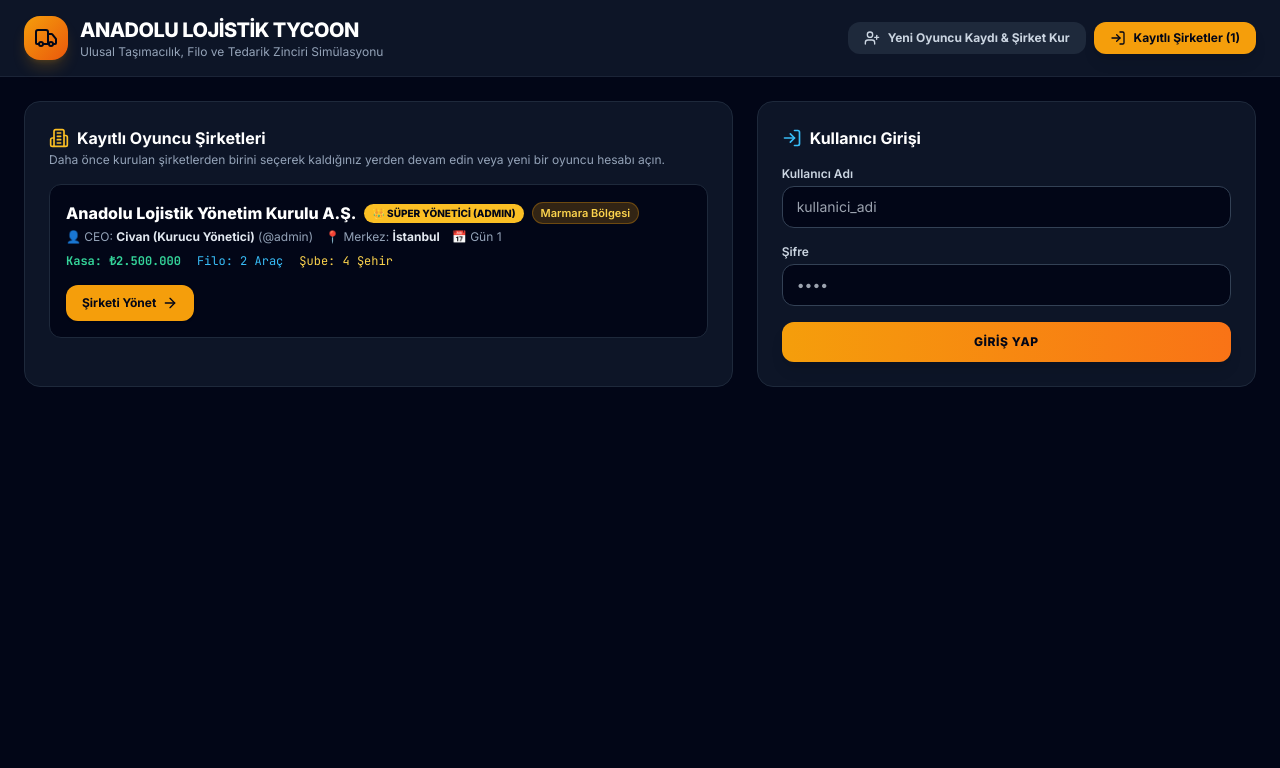
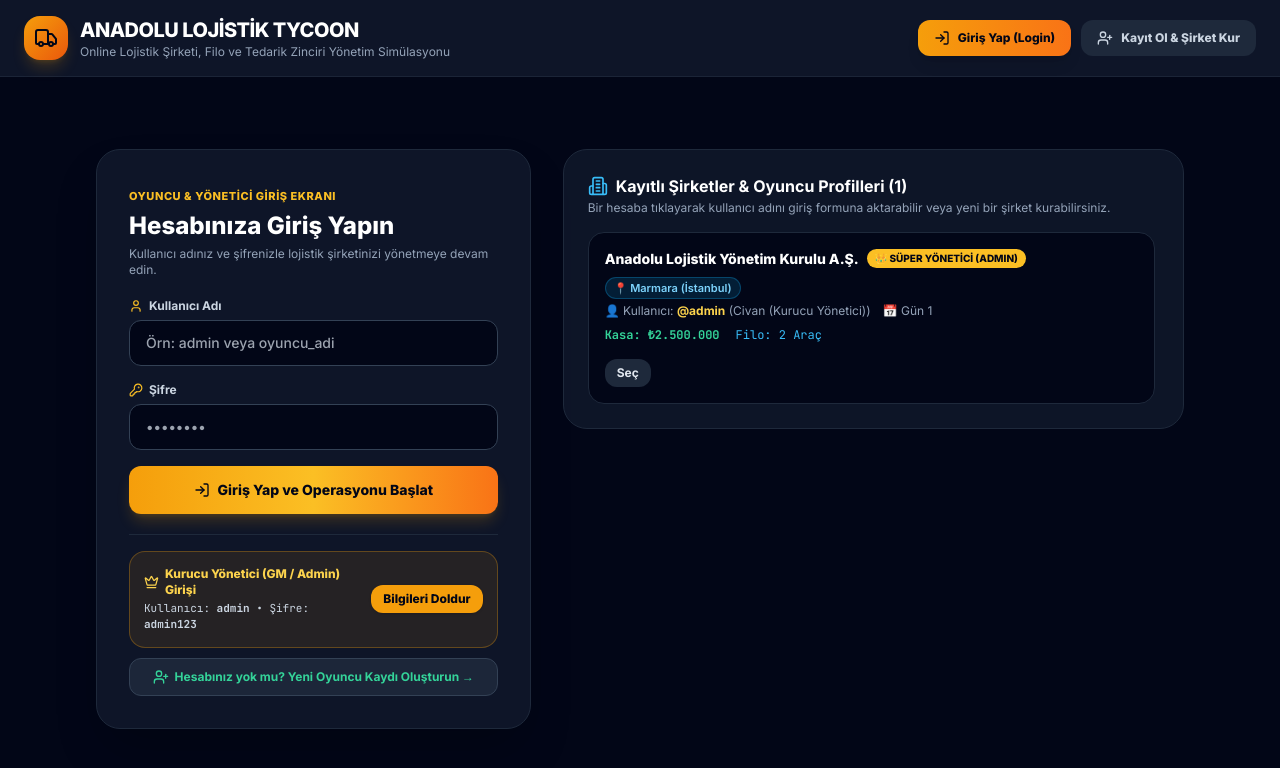
Before and after one commit to civanytb1-prog/lojistik, a React (Vite) app: page / in a window 1280 px wide. Shown: the top 768 px of the page. Built offline with nearby package versions, Linux system fonts and the light colour scheme.

Commit message:
Always show Login and Registration screen on home page startup

```diff
--- a/src/App.jsx
+++ b/src/App.jsx
@@ -340,29 +340,9 @@ export default function App() {
     return list;
   });
 
-  const [activeUsername, setActiveUsername] = useState(() => {
-    try {
-      return localStorage.getItem(ACTIVE_USER_KEY) || null;
-    } catch (e) {
-      return null;
-    }
-  });
-
-  const [game, setGame] = useState(() => {
-    try {
-      const savedAccounts = JSON.parse(
-        localStorage.getItem(ACCOUNTS_STORAGE_KEY) || '[]'
-      );
-      const actUser = localStorage.getItem(ACTIVE_USER_KEY);
-      if (actUser) {
-        const found = savedAccounts.find((a) => a.username === actUser);
-        if (found?.gameState) return found.gameState;
-      }
-    } catch (e) {
-      console.error(e);
-    }
-    return null;
-  });
+  // Ana sayfa açıldığında her zaman Giriş Yap (Login) ekranı ile karşıla
+  const [activeUsername, setActiveUsername] = useState(null);
+  const [game, setGame] = useState(null);
 
   const [showAuthModal, setShowAuthModal] = useState(false);
   // speed: 0=Duraklat, 1=Gerçekçi (1 Oyun Saati = 1 Gerçek Dk -> 1sn'de 1dk), 5=5x, 15=15x, 60=60x
--- a/src/components/AuthOnboarding.jsx
+++ b/src/components/AuthOnboarding.jsx
@@ -4,19 +4,16 @@ import {
   Truck,
   UserPlus,
   LogIn,
-  MapPin,
   Building2,
-  Sparkles,
-  ShieldCheck,
   CheckCircle2,
-  Fuel,
-  Wallet,
   Compass,
-  Award,
   Trash2,
   ArrowRight,
   Lock,
   User,
+  Crown,
+  KeyRound,
+  ShieldCheck,
 } from 'lucide-react';
 
 export default function AuthOnboarding({
@@ -26,7 +23,8 @@ export default function AuthOnboarding({
   onDeleteAccount,
   onCancelIfInGame,
 }) {
-  const [mode, setMode] = useState(accounts.length > 0 ? 'login' : 'register');
+  // Ana sayfa her zaman "login" (Giriş Ekranı) ile başlar
+  const [mode, setMode] = useState('login');
   const [loginUsername, setLoginUsername] = useState('');
   const [loginPassword, setLoginPassword] = useState('');
   const [errorMsg, setErrorMsg] = useState('');
@@ -65,7 +63,13 @@ export default function AuthOnboarding({
       return;
     }
     if (accounts.some((acc) => acc.username.toLowerCase() === cleanUser)) {
-      setErrorMsg('Bu kullanıcı adı zaten kayıtlı! Giriş yapabilir veya farklı bir ad seçebilirsiniz.');
+      setErrorMsg(
+        'Bu kullanıcı adı zaten kayıtlı! Giriş yapabilir veya farklı bir kullanıcı adı seçebilirsiniz.'
+      );
+      return;
+    }
+    if (!password.trim()) {
+      setErrorMsg('Lütfen hesabınız için bir şifre belirleyin.');
       return;
     }
     if (!companyName.trim()) {
@@ -76,9 +80,11 @@ export default function AuthOnboarding({
     onRegisterAccount({
       username: username.trim(),
       ceoName: ceoName.trim() || username.trim(),
-      password: password || '1234',
+      password: password.trim(),
       companyName: companyName.trim(),
-      plateLetters: (plateLetters.trim().toUpperCase().replace(/[^A-Z]/g, '') || 'AL').slice(0, 3),
+      plateLetters: (
+        plateLetters.trim().toUpperCase().replace(/[^A-Z]/g, '') || 'AL'
+      ).slice(0, 3),
       regionId: selectedRegion.id,
       hqCityId: selectedHqId,
       starterPackageId: selectedPackage.id,
@@ -92,11 +98,13 @@ export default function AuthOnboarding({
       (a) => a.username.toLowerCase() === loginUsername.trim().toLowerCase()
     );
     if (!found) {
-      setErrorMsg('Bu kullanıcı adına sahip bir şirket kaydı bulunamadı.');
+      setErrorMsg(
+        'Bu kullanıcı adına sahip bir hesap bulunamadı. "Yeni Oyuncu Kaydı" sekmesinden kayıt olabilirsiniz.'
+      );
       return;
     }
     if (found.password && found.password !== loginPassword) {
-      setErrorMsg('Hatalı şifre girdiniz.');
+      setErrorMsg('Hatalı şifre girdiniz! Lütfen şifrenizi kontrol edin.');
       return;
     }
     onLoginAccount(found.username);
@@ -112,8 +120,8 @@ export default function AuthOnboarding({
 
   return (
     <div className="fixed inset-0 z-50 bg-slate-950 text-slate-100 overflow-y-auto flex flex-col">
-      {/* Üst Başlık */}
-      <div className="border-b border-slate-800/80 bg-slate-900/90 px-6 py-4 flex flex-wrap items-center justify-between gap-4">
+      {/* Üst Ana Sayfa Navbar */}
+      <div className="border-b border-slate-800/80 bg-slate-900/95 px-6 py-4 flex flex-wrap items-center justify-between gap-4">
         <div className="flex items-center gap-3">
           <div className="w-11 h-11 rounded-2xl bg-gradient-to-br from-amber-500 to-orange-600 flex items-center justify-center shadow-lg shadow-amber-500/20">
             <Truck className="w-6 h-6 text-slate-950" />
@@ -123,45 +131,43 @@ export default function AuthOnboarding({
               ANADOLU LOJİSTİK TYCOON
             </h1>
             <p className="text-xs text-slate-400">
-              Ulusal Taşımacılık, Filo ve Tedarik Zinciri Simülasyonu
+              Online Lojistik Şirketi, Filo ve Tedarik Zinciri Yönetim Simülasyonu
             </p>
           </div>
         </div>
 
-        <div className="flex items-center gap-2">
+        <div className="flex items-center gap-2.5">
+          <button
+            type="button"
+            onClick={() => {
+              setMode('login');
+              setErrorMsg('');
+            }}
+            className={`px-4 py-2.5 rounded-xl text-xs font-extrabold flex items-center gap-2 transition ${
+              mode === 'login'
+                ? 'bg-gradient-to-r from-amber-500 to-orange-500 text-slate-950 shadow-lg'
+                : 'bg-slate-800 text-slate-300 hover:bg-slate-700'
+            }`}
+          >
+            <LogIn className="w-4 h-4" />
+            Giriş Yap (Login)
+          </button>
+
           <button
             type="button"
             onClick={() => {
               setMode('register');
               setErrorMsg('');
             }}
-            className={`px-4 py-2 rounded-xl text-xs font-bold flex items-center gap-2 transition ${
+            className={`px-4 py-2.5 rounded-xl text-xs font-extrabold flex items-center gap-2 transition ${
               mode === 'register'
-                ? 'bg-amber-500 text-slate-950 shadow-lg'
+                ? 'bg-gradient-to-r from-emerald-500 to-teal-500 text-slate-950 shadow-lg'
                 : 'bg-slate-800 text-slate-300 hover:bg-slate-700'
             }`}
           >
             <UserPlus className="w-4 h-4" />
-            Yeni Oyuncu Kaydı & Şirket Kur
+            Kayıt Ol & Şirket Kur
           </button>
-
-          {accounts.length > 0 && (
-            <button
-              type="button"
-              onClick={() => {
-                setMode('login');
-                setErrorMsg('');
-              }}
-              className={`px-4 py-2 rounded-xl text-xs font-bold flex items-center gap-2 transition ${
-                mode === 'login'
-                  ? 'bg-amber-500 text-slate-950 shadow-lg'
-                  : 'bg-slate-800 text-slate-300 hover:bg-slate-700'
-              }`}
-            >
-              <LogIn className="w-4 h-4" />
-              Kayıtlı Şirketler ({accounts.length})
-            </button>
-          )}
 
           {onCancelIfInGame && (
             <button
@@ -176,39 +182,146 @@ export default function AuthOnboarding({
       </div>
 
       {/* İçerik Gövdesi */}
-      <div className="flex-1 max-w-7xl w-full mx-auto p-4 sm:p-6">
+      <div className="flex-1 max-w-6xl w-full mx-auto p-4 sm:p-8 flex flex-col justify-center">
         {errorMsg && (
-          <div className="mb-4 p-3.5 rounded-xl bg-rose-500/15 border border-rose-500/40 text-rose-300 text-xs font-semibold">
-            ⚠️ {errorMsg}
+          <div className="mb-5 p-4 rounded-xl bg-rose-500/15 border border-rose-500/40 text-rose-300 text-xs font-bold flex items-center gap-2">
+            <span>⚠️ {errorMsg}</span>
           </div>
         )}
 
         {mode === 'login' ? (
-          <div className="grid grid-cols-1 lg:grid-cols-12 gap-6">
-            {/* Sol: Kayıtlı Oyuncu Profilleri Listesi (Hızlı Giriş) */}
-            <div className="lg:col-span-7 bg-slate-900/90 border border-slate-800 rounded-2xl p-6 space-y-4">
-              <div>
-                <h2 className="text-base font-bold text-white flex items-center gap-2">
-                  <Building2 className="w-5 h-5 text-amber-400" />
-                  Kayıtlı Oyuncu Şirketleri
+          <div className="grid grid-cols-1 lg:grid-cols-12 gap-8 items-start">
+            {/* SOL 5 SÜTUN: ANA GİRİŞ (LOGIN) FORMU */}
+            <div className="lg:col-span-5 bg-slate-900/95 border border-slate-800 rounded-3xl p-6 sm:p-8 shadow-2xl space-y-5">
+              <div className="space-y-1">
+                <span className="text-[11px] font-extrabold uppercase tracking-wider text-amber-400">
+                  Oyuncu & Yönetici Giriş Ekranı
+                </span>
+                <h2 className="text-2xl font-extrabold text-white flex items-center gap-2">
+                  Hesabınıza Giriş Yapın
                 </h2>
-                <p className="text-xs text-slate-400 mt-0.5">
-                  Daha önce kurulan şirketlerden birini seçerek kaldığınız yerden devam edin veya yeni bir oyuncu hesabı açın.
+                <p className="text-xs text-slate-400">
+                  Kullanıcı adınız ve şifrenizle lojistik şirketinizi yönetmeye devam edin.
                 </p>
               </div>
 
-              <div className="space-y-3">
+              <form onSubmit={handleLoginSubmit} className="space-y-4">
+                <div>
+                  <label className="block text-xs font-bold text-slate-300 mb-1.5 flex items-center gap-1.5">
+                    <User className="w-3.5 h-3.5 text-amber-400" />
+                    Kullanıcı Adı
+                  </label>
+                  <input
+                    type="text"
+                    required
+                    value={loginUsername}
+                    onChange={(e) => setLoginUsername(e.target.value)}
+                    placeholder="Örn: admin veya oyuncu_adi"
+                    className="w-full px-4 py-3 rounded-xl bg-slate-950 border border-slate-700 focus:border-amber-400 outline-none text-sm text-white font-medium"
+                  />
+                </div>
+
+                <div>
+                  <label className="block text-xs font-bold text-slate-300 mb-1.5 flex items-center gap-1.5">
+                    <KeyRound className="w-3.5 h-3.5 text-amber-400" />
+                    Şifre
+                  </label>
+                  <input
+                    type="password"
+                    required
+                    value={loginPassword}
+                    onChange={(e) => setLoginPassword(e.target.value)}
+                    placeholder="••••••••"
+                    className="w-full px-4 py-3 rounded-xl bg-slate-950 border border-slate-700 focus:border-amber-400 outline-none text-sm text-white font-medium"
+                  />
+                </div>
+
+                <button
+                  type="submit"
+                  className="w-full py-3.5 rounded-xl bg-gradient-to-r from-amber-500 via-amber-400 to-orange-500 hover:from-amber-400 hover:to-orange-400 text-slate-950 font-extrabold text-sm shadow-lg shadow-amber-500/20 flex items-center justify-center gap-2 transition"
+                >
+                  <LogIn className="w-4 h-4" />
+                  Giriş Yap ve Operasyonu Başlat
+                </button>
+              </form>
+
+              {/* Süper Yönetici (Admin) Hızlı Doldurma Kutusu */}
+              <div className="pt-4 border-t border-slate-800 space-y-2.5">
+                <div className="p-3.5 rounded-2xl bg-amber-500/10 border border-amber-500/30 flex items-center justify-between gap-3">
+                  <div>
+                    <div className="text-xs font-extrabold text-amber-300 flex items-center gap-1.5">
+                      <Crown className="w-4 h-4" />
+                      Kurucu Yönetici (GM / Admin) Girişi
+                    </div>
+                    <div className="text-[11px] text-slate-300 font-mono mt-0.5">
+                      Kullanıcı: <strong>admin</strong> • Şifre: <strong>admin123</strong>
+                    </div>
+                  </div>
+                  <button
+                    type="button"
+                    onClick={() => {
+                      setLoginUsername('admin');
+                      setLoginPassword('admin123');
+                      setErrorMsg('');
+                    }}
+                    className="px-3 py-1.5 rounded-xl bg-amber-500 hover:bg-amber-400 text-slate-950 font-extrabold text-xs shrink-0 shadow"
+                  >
+                    Bilgileri Doldur
+                  </button>
+                </div>
+
+                <button
+                  type="button"
+                  onClick={() => {
+                    setMode('register');
+                    setErrorMsg('');
+                  }}
+                  className="w-full py-2.5 rounded-xl bg-slate-800/90 hover:bg-slate-800 border border-slate-700 text-xs font-bold text-emerald-400 flex items-center justify-center gap-1.5 transition"
+                >
+                  <UserPlus className="w-4 h-4" />
+                  Hesabınız yok mu? Yeni Oyuncu Kaydı Oluşturun →
+                </button>
+              </div>
+            </div>
+
+            {/* SAĞ 7 SÜTUN: SUNUCUDAKİ KAYITLI ŞİRKETLER LİSTESİ */}
+            <div className="lg:col-span-7 bg-slate-900/90 border border-slate-800 rounded-3xl p-6 space-y-4">
+              <div className="flex items-center justify-between">
+                <div>
+                  <h2 className="text-base font-bold text-white flex items-center gap-2">
+                    <Building2 className="w-5 h-5 text-sky-400" />
+                    Kayıtlı Şirketler & Oyuncu Profilleri ({accounts.length})
+                  </h2>
+                  <p className="text-xs text-slate-400 mt-0.5">
+                    Bir hesaba tıklayarak kullanıcı adını giriş formuna aktarabilir veya yeni bir şirket kurabilirsiniz.
+                  </p>
+                </div>
+              </div>
+
+              <div className="space-y-3 max-h-[420px] overflow-y-auto pr-1">
                 {accounts.map((acc) => {
                   const g = acc.gameState;
                   const hqCity = CITIES.find((c) => c.id === g?.hqCityId);
+                  const isSelectedForLogin =
+                    loginUsername.toLowerCase() === acc.username.toLowerCase();
+
                   return (
                     <div
                       key={acc.username}
-                      className="p-4 rounded-xl bg-slate-950 border border-slate-800 hover:border-amber-500/40 transition flex flex-wrap items-center justify-between gap-4"
+                      onClick={() => {
+                        setLoginUsername(acc.username);
+                        setLoginPassword('');
+                        setErrorMsg('');
+                      }}
+                      className={`p-4 rounded-2xl border cursor-pointer transition flex flex-wrap items-center justify-between gap-4 ${
+                        isSelectedForLogin
+                          ? 'bg-amber-500/15 border-amber-400 shadow-md'
+                          : 'bg-slate-950 border-slate-800 hover:border-slate-700'
+                      }`}
                     >
                       <div className="space-y-1">
-                        <div className="flex items-center gap-2">
-                          <span className="text-base font-extrabold text-white">
+                        <div className="flex flex-wrap items-center gap-2">
+                          <span className="text-sm font-extrabold text-white">
                             {g?.companyName || acc.companyName}
                           </span>
                           {acc.isAdmin && (
@@ -216,13 +329,14 @@ export default function AuthOnboarding({
                               👑 SÜPER YÖNETİCİ (ADMIN)
                             </span>
                           )}
-                          <span className="text-[11px] px-2 py-0.5 rounded-full bg-amber-500/20 text-amber-300 border border-amber-500/30 font-semibold">
-                            {g?.regionId || acc.regionId} Bölgesi
+                          <span className="text-[11px] px-2 py-0.5 rounded-full bg-sky-500/15 text-sky-300 border border-sky-500/30 font-semibold">
+                            📍 {g?.regionId || acc.regionId} ({hqCity?.name})
                           </span>
                         </div>
                         <div className="text-xs text-slate-400 flex flex-wrap items-center gap-3">
-                          <span>👤 CEO: <strong className="text-slate-200">{acc.ceoName}</strong> (@{acc.username})</span>
-                          <span>📍 Merkez: <strong className="text-slate-200">{hqCity?.name}</strong></span>
+                          <span>
+                            👤 Kullanıcı: <strong className="text-amber-300">@{acc.username}</strong> ({acc.ceoName})
+                          </span>
                           <span>📅 Gün {g?.day || 1}</span>
                         </div>
                         <div className="flex items-center gap-4 text-xs font-mono pt-1">
@@ -232,27 +346,22 @@ export default function AuthOnboarding({
                           <span className="text-sky-400">
                             Filo: {g?.vehicles?.length || 0} Araç
                           </span>
-                          <span className="text-amber-300">
-                            Şube: {g?.unlockedCities?.length || 1} Şehir
-                          </span>
                         </div>
                       </div>
 
                       <div className="flex items-center gap-2">
-                        <button
-                          type="button"
-                          onClick={() => onLoginAccount(acc.username)}
-                          className="px-4 py-2.5 rounded-xl bg-amber-500 hover:bg-amber-400 text-slate-950 font-bold text-xs flex items-center gap-1.5 shadow"
-                        >
-                          Şirketi Yönet
-                          <ArrowRight className="w-4 h-4" />
-                        </button>
+                        <span className="px-3 py-1.5 rounded-xl bg-slate-800 text-xs font-bold text-slate-200">
+                          {isSelectedForLogin ? '✓ Seçildi (Şifre Girin)' : 'Seç'}
+                        </span>
                         {!acc.isAdmin && (
                           <button
                             type="button"
-                            onClick={() => onDeleteAccount(acc.username)}
+                            onClick={(e) => {
+                              e.stopPropagation();
+                              onDeleteAccount(acc.username);
+                            }}
                             title="Kaydı Sil"
-                            className="p-2.5 rounded-xl bg-slate-900 hover:bg-rose-500/20 text-slate-400 hover:text-rose-400 border border-slate-800 transition"
+                            className="p-2 rounded-xl bg-slate-900 hover:bg-rose-500/20 text-slate-400 hover:text-rose-400 border border-slate-800 transition"
                           >
                             <Trash2 className="w-4 h-4" />
                           </button>
@@ -263,51 +372,13 @@ export default function AuthOnboarding({
                 })}
               </div>
             </div>
-
-            {/* Sağ: Kullanıcı Adı & Şifre ile Giriş Formu */}
-            <form
-              onSubmit={handleLoginSubmit}
-              className="lg:col-span-5 bg-slate-900/90 border border-slate-800 rounded-2xl p-6 space-y-4 self-start"
-            >
-              <h2 className="text-base font-bold text-white flex items-center gap-2">
-                <LogIn className="w-5 h-5 text-sky-400" />
-                Kullanıcı Girişi
-              </h2>
-              <div>
-                <label className="block text-xs font-semibold text-slate-300 mb-1">
-                  Kullanıcı Adı
-                </label>
-                <input
-                  type="text"
-                  value={loginUsername}
-                  onChange={(e) => setLoginUsername(e.target.value)}
-                  placeholder="kullanici_adi"
-                  className="w-full px-3.5 py-2.5 rounded-xl bg-slate-950 border border-slate-700 text-sm text-white"
-                />
-              </div>
-              <div>
-                <label className="block text-xs font-semibold text-slate-300 mb-1">
-                  Şifre
-                </label>
-                <input
-                  type="password"
-                  value={loginPassword}
-                  onChange={(e) => setLoginPassword(e.target.value)}
-                  placeholder="••••"
-                  className="w-full px-3.5 py-2.5 rounded-xl bg-slate-950 border border-slate-700 text-sm text-white"
-                />
-              </div>
-              <button
-                type="submit"
-                className="w-full py-3 rounded-xl bg-gradient-to-r from-amber-500 to-orange-500 hover:from-amber-400 hover:to-orange-400 text-slate-950 font-extrabold text-xs uppercase tracking-wider shadow-lg"
-              >
-                Giriş Yap
-              </button>
-            </form>
           </div>
         ) : (
           /* YENİ OYUNCU KAYDI & BÖLGE SEÇİMLİ ŞİRKET KURULUŞ EKRANI */
-          <form onSubmit={handleRegisterSubmit} className="grid grid-cols-1 lg:grid-cols-12 gap-6">
+          <form
+            onSubmit={handleRegisterSubmit}
+            className="grid grid-cols-1 lg:grid-cols-12 gap-6"
+          >
             {/* Sol 7 Sütun: Adım 1 (Oyuncu & Şirket) + Adım 2 (Bölge & Merkez Seçimi) */}
             <div className="lg:col-span-7 space-y-6">
               {/* 1. Oyuncu Hesabı ve Şirket Kimliği */}
@@ -315,7 +386,7 @@ export default function AuthOnboarding({
                 <div className="flex items-center justify-between">
                   <h2 className="text-base font-bold text-white flex items-center gap-2">
                     <User className="w-5 h-5 text-amber-400" />
-                    1. Oyuncu Hesabı & Şirket Kimliği
+                    1. Yeni Oyuncu Hesabı & Şirket Kimliği
                   </h2>
                   <span className="text-[11px] text-slate-400">Adım 1 / 3</span>
                 </div>
@@ -336,10 +407,11 @@ export default function AuthOnboarding({
                   </div>
                   <div>
                     <label className="block text-xs font-semibold text-slate-300 mb-1">
-                      Kurucu / CEO Adı
+                      Kurucu / CEO Adı *
                     </label>
                     <input
                       type="text"
+                      required
                       value={ceoName}
                       onChange={(e) => setCeoName(e.target.value)}
                       placeholder="Örn: Civan Demir"
@@ -348,10 +420,11 @@ export default function AuthOnboarding({
                   </div>
                   <div>
                     <label className="block text-xs font-semibold text-slate-300 mb-1">
-                      Hesap Şifresi (İsteğe Bağlı)
+                      Hesap Şifresi *
                     </label>
                     <input
                       type="password"
+                      required
                       value={password}
                       onChange={(e) => setPassword(e.target.value)}
                       placeholder="••••"
@@ -431,7 +504,9 @@ export default function AuthOnboarding({
                           <div className="text-[11px] text-slate-400">{reg.subtitle}</div>
                         </div>
 
-                        <div className={`text-[11px] px-2.5 py-1 rounded-lg border font-semibold ${reg.badgeClass}`}>
+                        <div
+                          className={`text-[11px] px-2.5 py-1 rounded-lg border font-semibold ${reg.badgeClass}`}
+                        >
                           ★ {reg.perkTitle}
                         </div>
                       </button>
@@ -530,7 +605,9 @@ export default function AuthOnboarding({
                           )}
                           <circle
                             r={isHq ? '8' : isStart ? '6' : '3.5'}
-                            fill={isHq ? '#f59e0b' : isStart ? '#10b981' : '#334155'}
+                            fill={
+                              isHq ? '#f59e0b' : isStart ? '#10b981' : '#334155'
+                            }
                           />
                           {(isStart || isHq) && (
                             <text
@@ -580,7 +657,9 @@ export default function AuthOnboarding({
                         }`}
                       >
                         <div className="flex items-center justify-between">
-                          <span className="font-bold text-xs text-white">{pkg.name}</span>
+                          <span className="font-bold text-xs text-white">
+                            {pkg.name}
+                          </span>
                           <span className="font-mono text-xs font-extrabold text-emerald-400">
                             ₺{totalCash.toLocaleString('tr-TR')} Nakit
                           </span>
@@ -599,10 +678,10 @@ export default function AuthOnboarding({
                 <div className="pt-3">
                   <button
                     type="submit"
-                    className="w-full py-3.5 rounded-xl bg-gradient-to-r from-amber-500 to-orange-500 hover:from-amber-400 hover:to-orange-400 text-slate-950 font-extrabold text-sm shadow-xl flex items-center justify-center gap-2 transition"
+                    className="w-full py-3.5 rounded-xl bg-gradient-to-r from-emerald-500 to-teal-500 hover:from-emerald-400 hover:to-teal-400 text-slate-950 font-extrabold text-sm shadow-xl flex items-center justify-center gap-2 transition"
                   >
                     <CheckCircle2 className="w-5 h-5" />
-                    Şirketi Tescil Et ve Operasyona Başla!
+                    Kaydı Tamamla ve Şirketi Kur!
                   </button>
                 </div>
               </div>
```
